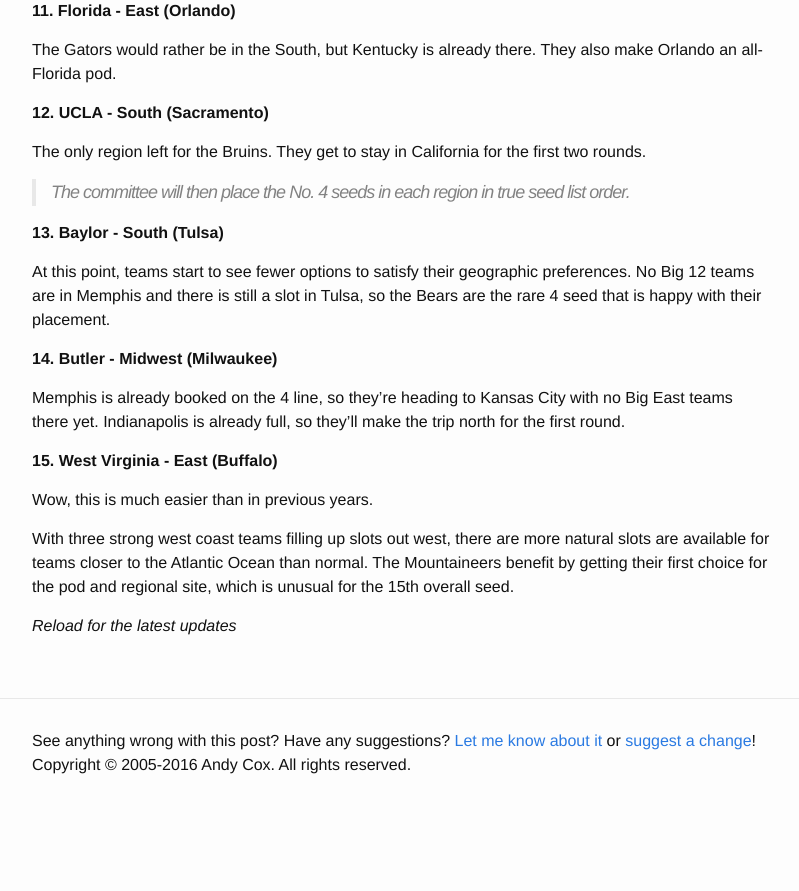
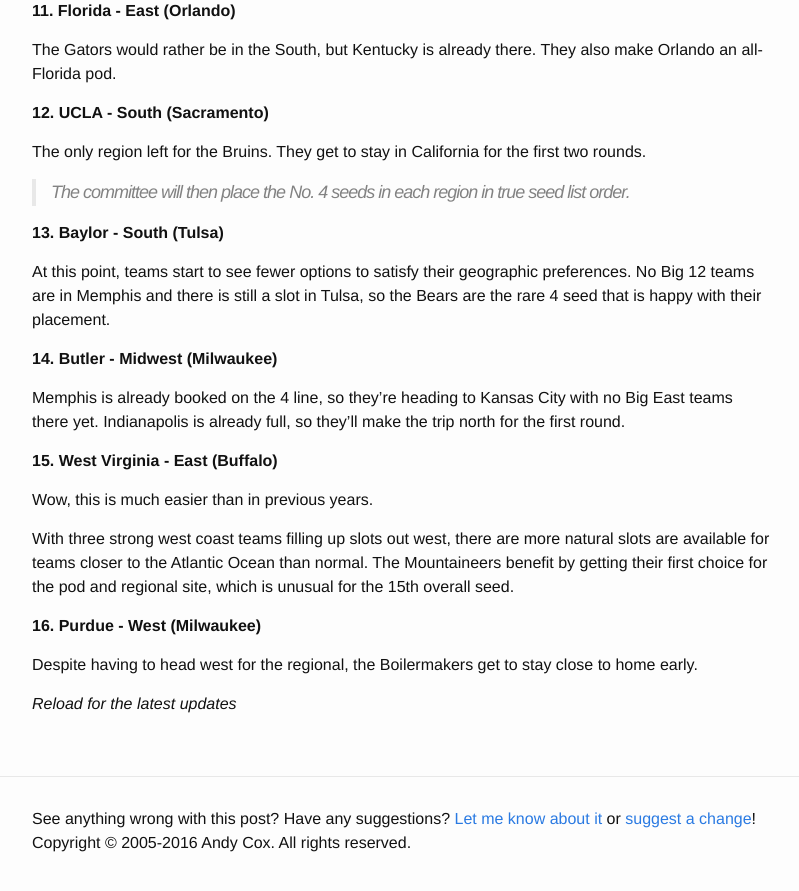
Before and after one commit to crashingthedance/blog.crashingthedance.com, a Jekyll site: the page built from _posts/2017-03-12-mocking_the_bracket_2017_edition.md, in a window 1280 px wide and 900 px high, scrolled down 3348 px. Shown: the top 891 px of the window, without its empty margins (238-1037 px from the left). Built offline with Jekyll 4.4.1, drawn with Linux system fonts in a browser that asks for light colours; before the commit the page ends 4170 px from its top, so only the background shows below that.

Commit message:
Mock bracket 2017 update

```diff
--- a/_posts/2017-03-12-mocking_the_bracket_2017_edition.md
+++ b/_posts/2017-03-12-mocking_the_bracket_2017_edition.md
@@ -208,5 +208,10 @@ natural slots are available for teams closer to the Atlantic Ocean than normal.
 The Mountaineers benefit by getting their first choice for the pod and regional
 site, which is unusual for the 15th overall seed.
 
+**16. Purdue - West (Milwaukee)**
+
+Despite having to head west for the regional, the Boilermakers get to stay close
+to home early.
+
 <a name='latest'></a>
 *Reload for the latest updates*
```
